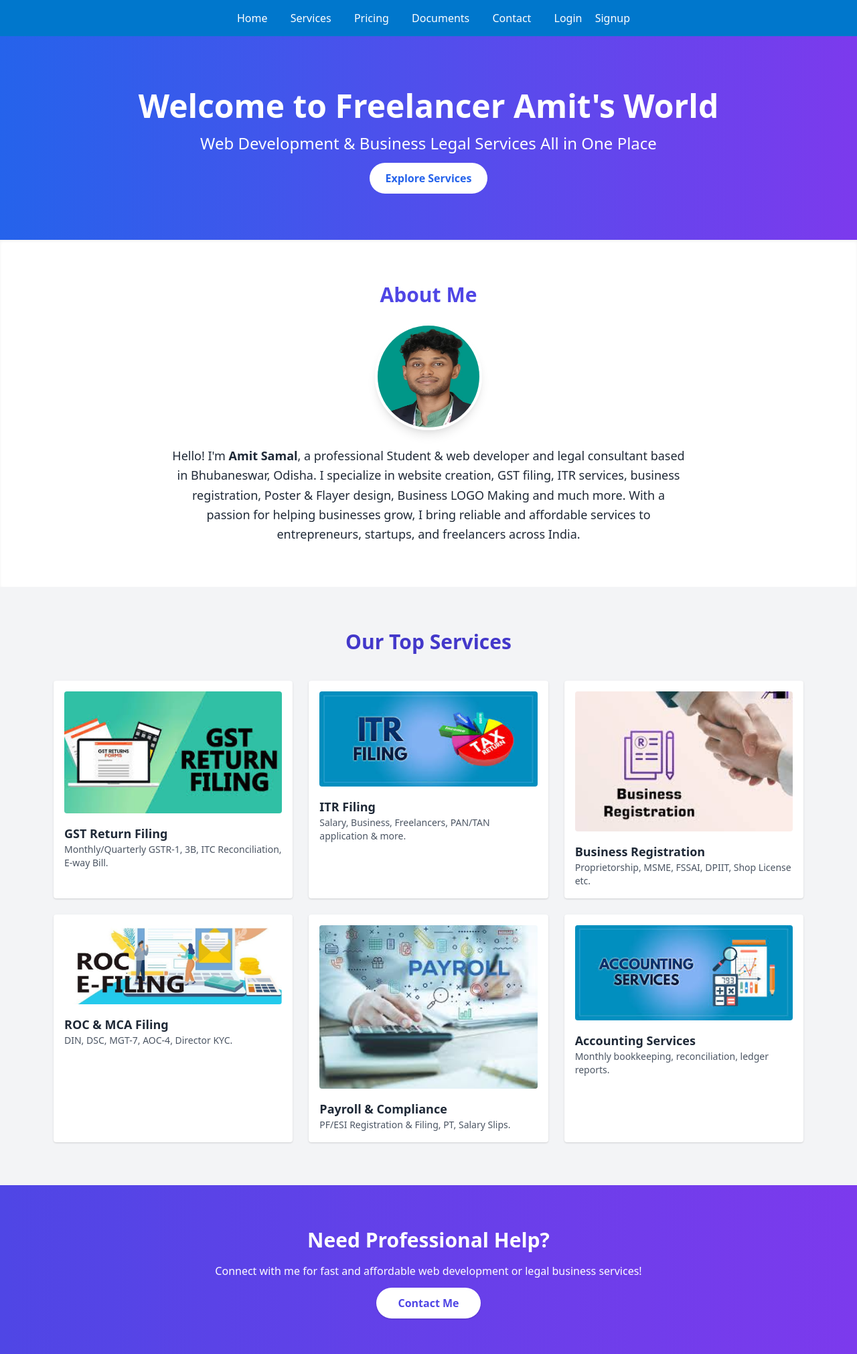
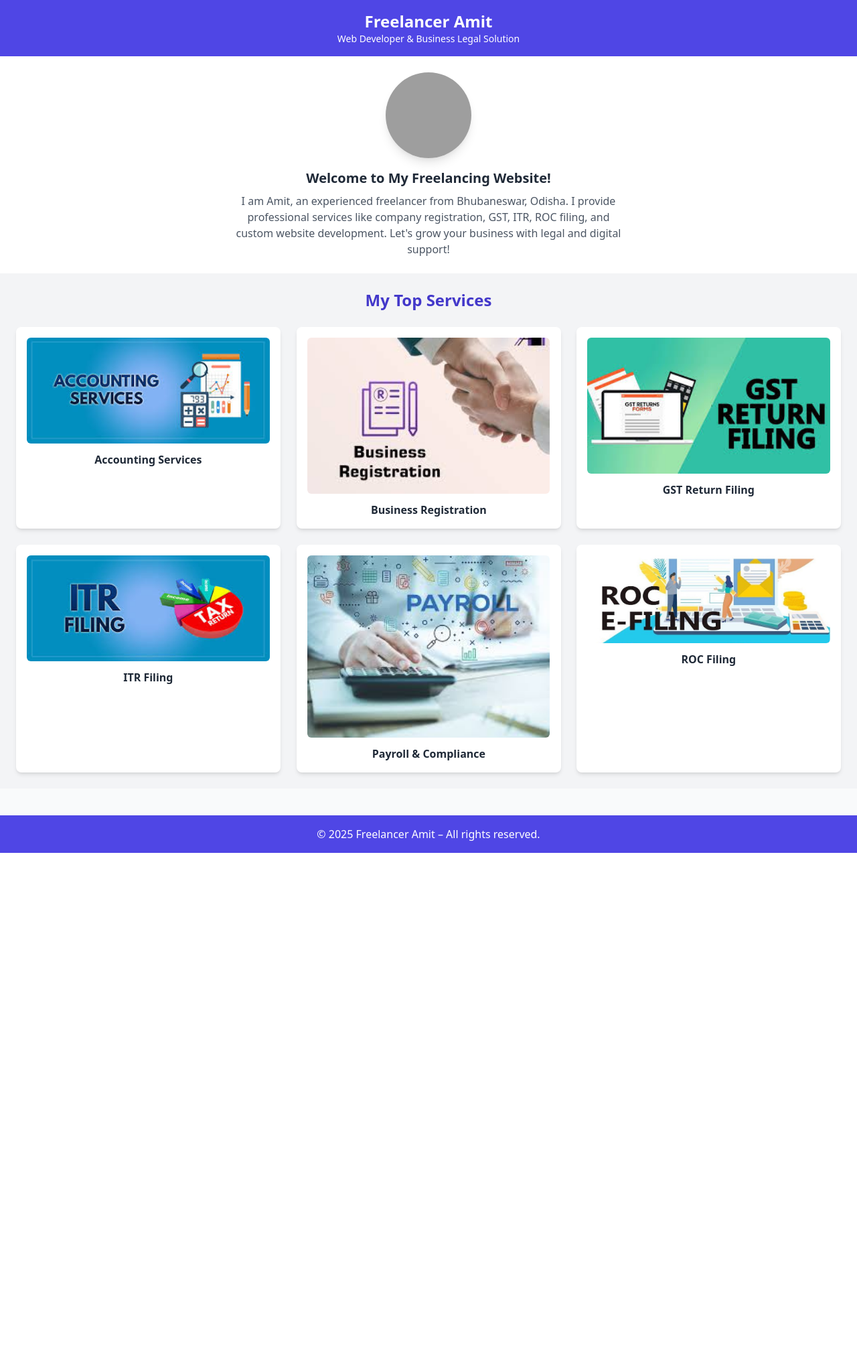
Before and after one commit to AMIT8480927094/freelancer-amit-site, a Flask app: page / in a window 1280 px wide. Shown: the whole page at 67% size. After the commit the page ends 1273 px from the top, so only its background shows below. Run offline with Flask 3, Linux system fonts and the light colour scheme; grey boxes are pictures that could not be loaded.

Commit message:
Update index.html

```diff
--- a/templates/index.html
+++ b/templates/index.html
@@ -1,79 +1,83 @@
 <!DOCTYPE html>
 <html lang="en">
 <head>
-    <meta charset="UTF-8">
-    <title>Freelancer Amit – Web Developer & Business Legal Solution</title>
-    <link rel="stylesheet" href="https://cdn.jsdelivr.net/npm/tailwindcss@2.2.19/dist/tailwind.min.css">
-    <style>
-        body {
-            background: #f0f4f8;
-        }
-    </style>
+  <meta charset="UTF-8" />
+  <meta name="viewport" content="width=device-width, initial-scale=1.0" />
+  <title>Freelancer Amit – Web Developer & Legal Consultant</title>
+  <link href="https://cdn.jsdelivr.net/npm/tailwindcss@2.2.19/dist/tailwind.min.css" rel="stylesheet" />
+  <link href="https://unpkg.com/aos@2.3.1/dist/aos.css" rel="stylesheet" />
 </head>
-<body class="text-gray-800">
-    {% include 'navbar.html' %}
+<body class="bg-gray-50 text-gray-800">
 
-    <!-- Hero Section -->
-    <section class="bg-gradient-to-r from-blue-600 to-purple-600 text-white py-20 text-center">
-        <h1 class="text-4xl md:text-5xl font-bold mb-4">Welcome to Freelancer Amit's World</h1>
-        <p class="text-xl md:text-2xl mb-6">Web Development & Business Legal Services All in One Place</p>
-        <a href="{{ url_for('services_page') }}" class="bg-white text-blue-600 px-6 py-3 rounded-full font-semibold hover:bg-gray-200 transition">Explore Services</a>
-    </section>
+  <!-- Header -->
+  <header class="bg-indigo-600 text-white p-4 text-center shadow-md">
+    <h1 class="text-2xl font-bold">Freelancer Amit</h1>
+    <p class="text-sm">Web Developer & Business Legal Solution</p>
+  </header>
 
-    <!-- About Me Section -->
-    <section class="py-16 px-6 md:px-20 bg-white shadow-inner">
-        <h2 class="text-3xl font-bold mb-6 text-center text-indigo-600">About Me</h2>
-        <div class="flex justify-center mb-6">
-    <img src="{{ url_for('static', filename='amit.jpg') }}" alt="Amit Photo" class="w-40 h-40 rounded-full shadow-lg border-4 border-white">
-</div>
-        <p class="text-lg text-center max-w-3xl mx-auto leading-relaxed">
-            Hello! I'm <strong>Amit Samal</strong>, a professional Student & web developer and legal consultant based in Bhubaneswar, Odisha.
-            I specialize in website creation, GST filing, ITR services, business registration, Poster & Flayer design, Business LOGO Making and much more. With a passion for helping businesses grow, I bring reliable and affordable services to entrepreneurs, startups, and freelancers across India.
+  <!-- Introduction Section -->
+  <section class="p-6 text-center bg-white" data-aos="fade-down" data-aos-duration="1000">
+    <img src="{{ url_for('static', filename='amit-profile.jpeg') }}" alt="Amit Photo" class="w-32 h-32 mx-auto rounded-full shadow-lg mb-4">
+    <h2 class="text-xl font-semibold mb-2">Welcome to My Freelancing Website!</h2>
+    <p class="text-gray-600 max-w-xl mx-auto">
+      I am Amit, an experienced freelancer from Bhubaneswar, Odisha. I provide professional services like company registration, GST, ITR, ROC filing, and custom website development. Let's grow your business with legal and digital support!
     </p>
   </section>
 
-    <!-- Services Gallery -->
-    <section class="py-16 px-6 md:px-20 bg-gray-100">
-        <h2 class="text-3xl font-bold text-center mb-10 text-indigo-700">Our Top Services</h2>
-        <div class="grid grid-cols-1 md:grid-cols-3 gap-6">
-            <div class="bg-white p-4 rounded shadow hover:shadow-xl transition">
-                <img src="{{ url_for('static', filename='gst.jpeg') }}" alt="GST Filing" class="w-full rounded mb-4">
-                <h3 class="font-bold text-lg">GST Return Filing</h3>
-                <p class="text-sm text-gray-600">Monthly/Quarterly GSTR-1, 3B, ITC Reconciliation, E-way Bill.</p>
+  <!-- Services Images Grid -->
+  <section class="p-6 bg-gray-100" data-aos="fade-up" data-aos-duration="1200">
+    <h2 class="text-center text-2xl font-bold mb-6 text-indigo-700">My Top Services</h2>
+    <div class="grid grid-cols-1 sm:grid-cols-2 md:grid-cols-3 gap-6">
+
+      <!-- Service 1 -->
+      <div class="bg-white p-4 rounded-lg shadow-md hover:shadow-xl transition" data-aos="zoom-in">
+        <img src="{{ url_for('static', filename='accounting.jpeg') }}" class="w-full rounded-md mb-3" />
+        <h3 class="text-center font-semibold">Accounting Services</h3>
       </div>
-            <div class="bg-white p-4 rounded shadow hover:shadow-xl transition">
-                <img src="{{ url_for('static', filename='itr.jpeg') }}" alt="ITR Filing" class="w-full rounded mb-4">
-                <h3 class="font-bold text-lg">ITR Filing</h3>
-                <p class="text-sm text-gray-600">Salary, Business, Freelancers, PAN/TAN application & more.</p>
+
+      <!-- Service 2 -->
+      <div class="bg-white p-4 rounded-lg shadow-md hover:shadow-xl transition" data-aos="zoom-in">
+        <img src="{{ url_for('static', filename='business-registration.jpeg') }}" class="w-full rounded-md mb-3" />
+        <h3 class="text-center font-semibold">Business Registration</h3>
       </div>
-            <div class="bg-white p-4 rounded shadow hover:shadow-xl transition">
-                <img src="{{ url_for('static', filename='business-registration.jpeg') }}" alt="Business Registration" class="w-full rounded mb-4">
-                <h3 class="font-bold text-lg">Business Registration</h3>
-                <p class="text-sm text-gray-600">Proprietorship, MSME, FSSAI, DPIIT, Shop License etc.</p>
+
+      <!-- Service 3 -->
+      <div class="bg-white p-4 rounded-lg shadow-md hover:shadow-xl transition" data-aos="zoom-in">
+        <img src="{{ url_for('static', filename='gst.jpeg') }}" class="w-full rounded-md mb-3" />
+        <h3 class="text-center font-semibold">GST Return Filing</h3>
       </div>
-            <div class="bg-white p-4 rounded shadow hover:shadow-xl transition">
-                <img src="{{ url_for('static', filename='roc.jpg') }}" alt="ROC Filing" class="w-full rounded mb-4">
-                <h3 class="font-bold text-lg">ROC & MCA Filing</h3>
-                <p class="text-sm text-gray-600">DIN, DSC, MGT-7, AOC-4, Director KYC.</p>
+
+      <!-- Service 4 -->
+      <div class="bg-white p-4 rounded-lg shadow-md hover:shadow-xl transition" data-aos="zoom-in">
+        <img src="{{ url_for('static', filename='itr.jpeg') }}" class="w-full rounded-md mb-3" />
+        <h3 class="text-center font-semibold">ITR Filing</h3>
       </div>
-            <div class="bg-white p-4 rounded shadow hover:shadow-xl transition">
-                <img src="{{ url_for('static', filename='payroll.jpeg') }}" alt="Payroll" class="w-full rounded mb-4">
-                <h3 class="font-bold text-lg">Payroll & Compliance</h3>
-                <p class="text-sm text-gray-600">PF/ESI Registration & Filing, PT, Salary Slips.</p>
+
+      <!-- Service 5 -->
+      <div class="bg-white p-4 rounded-lg shadow-md hover:shadow-xl transition" data-aos="zoom-in">
+        <img src="{{ url_for('static', filename='payroll.jpeg') }}" class="w-full rounded-md mb-3" />
+        <h3 class="text-center font-semibold">Payroll & Compliance</h3>
       </div>
-            <div class="bg-white p-4 rounded shadow hover:shadow-xl transition">
-                <img src="{{ url_for('static', filename='accounting.jpeg') }}" alt="Bookkeeping" class="w-full rounded mb-4">
-                <h3 class="font-bold text-lg">Accounting Services</h3>
-                <p class="text-sm text-gray-600">Monthly bookkeeping, reconciliation, ledger reports.</p>
+
+      <!-- Service 6 -->
+      <div class="bg-white p-4 rounded-lg shadow-md hover:shadow-xl transition" data-aos="zoom-in">
+        <img src="{{ url_for('static', filename='roc.jpg') }}" class="w-full rounded-md mb-3" />
+        <h3 class="text-center font-semibold">ROC Filing</h3>
       </div>
+
     </div>
   </section>
 
-    <!-- CTA -->
-    <section class="py-16 bg-gradient-to-r from-indigo-600 to-purple-600 text-white text-center">
-        <h2 class="text-3xl font-bold mb-4">Need Professional Help?</h2>
-        <p class="mb-6">Connect with me for fast and affordable web development or legal business services!</p>
-        <a href="{{ url_for('contact') }}" class="bg-white text-indigo-600 font-semibold px-8 py-3 rounded-full shadow hover:bg-gray-200 transition">Contact Me</a>
-    </section>
+  <!-- Footer -->
+  <footer class="text-center p-4 bg-indigo-600 text-white mt-10">
+    <p>&copy; 2025 Freelancer Amit – All rights reserved.</p>
+  </footer>
+
+  <!-- AOS Script -->
+  <script src="https://unpkg.com/aos@2.3.1/dist/aos.js"></script>
+  <script>
+    AOS.init();
+  </script>
+
 </body>
 </html>
```
Lines whose indentation alone changed are shown as unchanged.
